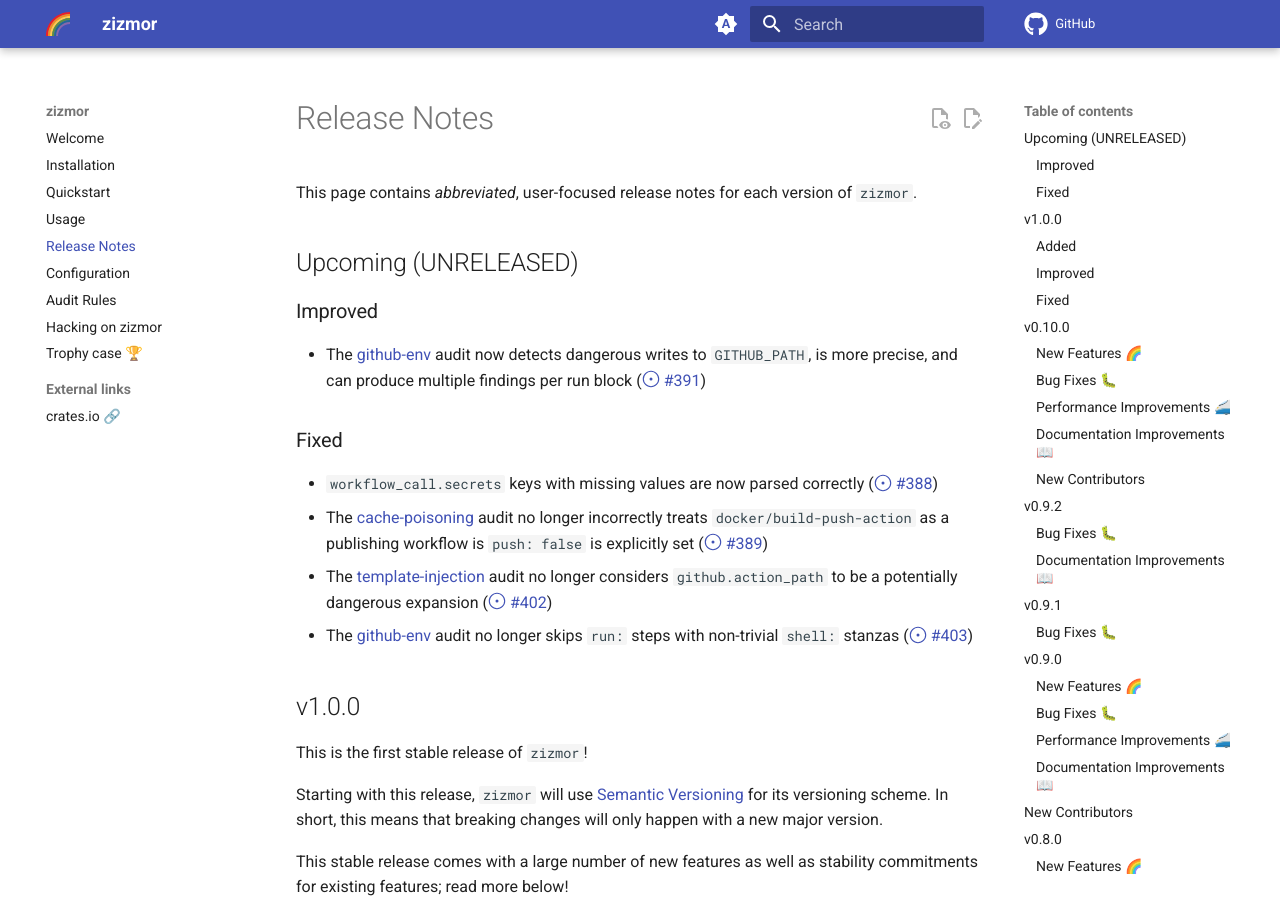
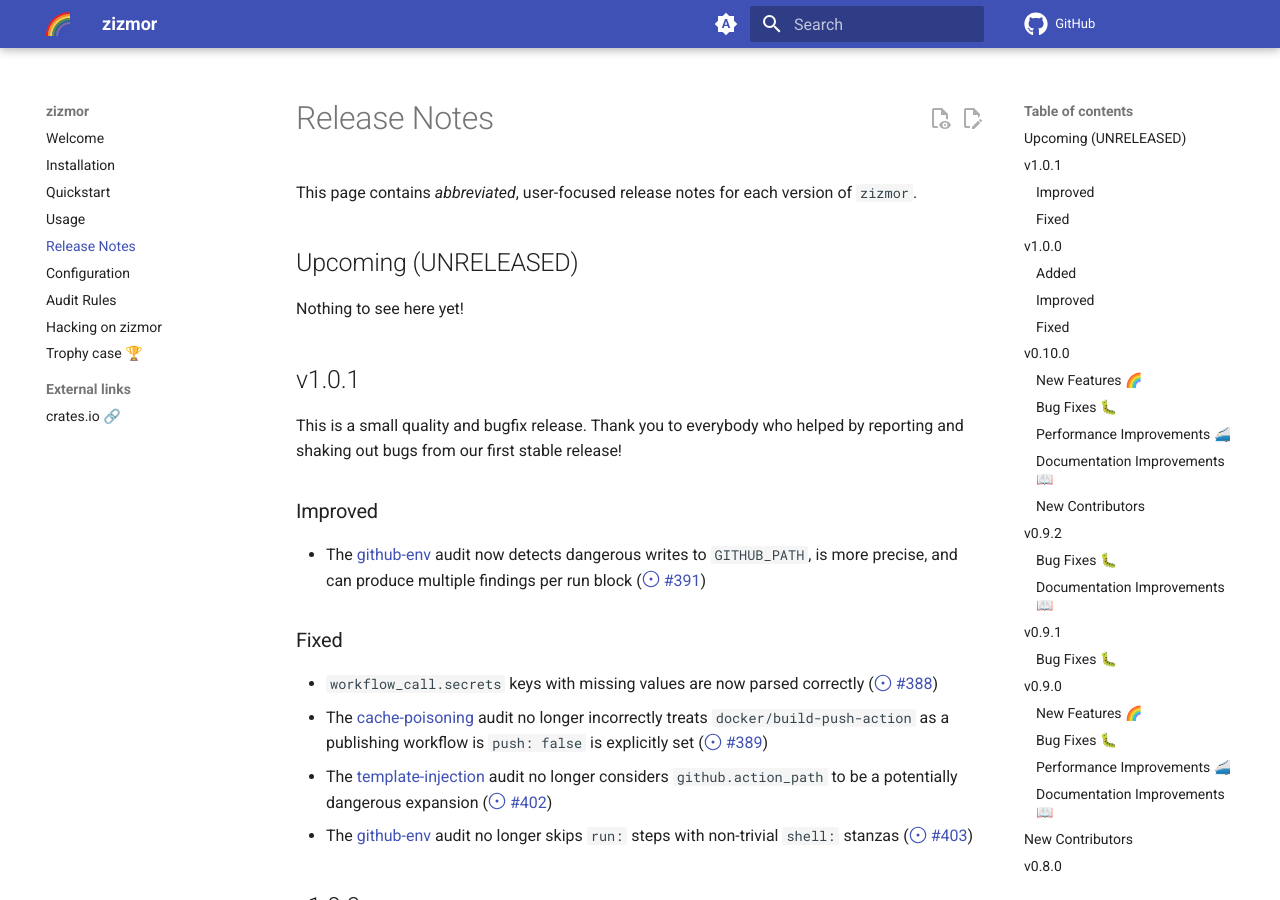
Before and after one commit to zizmorcore/zizmor, an MkDocs documentation site: the page built from docs/release-notes.md, in a window 1280 px wide and 900 px high. Built offline with MkDocs 1.6.1 and Material for MkDocs 9.7.7, drawn with Linux system fonts in a browser that asks for light colours; comment, search, counter and statistics services are not loaded.

Commit message:
chore: prep 1.0.1 (#406)

````diff
--- a/Cargo.toml
+++ b/Cargo.toml
@@ -1,7 +1,7 @@
 [package]
 name = "zizmor"
 description = "Static analysis for GitHub Actions"
-version = "1.0.0"
+version = "1.0.1"
 edition = "2021"
 repository = "https://github.com/woodruffw/zizmor"
 homepage = "https://github.com/woodruffw/zizmor"
--- a/docs/release-notes.md
+++ b/docs/release-notes.md
@@ -8,6 +8,13 @@
 of `zizmor`.
 
 ## Upcoming (UNRELEASED)
+
+Nothing to see here yet!
+
+## v1.0.1
+
+This is a small quality and bugfix release. Thank you to everybody
+who helped by reporting and shaking out bugs from our first stable release!
 
 ### Improved
 
--- a/docs/usage.md
+++ b/docs/usage.md
@@ -457,7 +457,7 @@
 
 ```yaml
 -   repo: https://github.com/woodruffw/zizmor-pre-commit
-    rev: v1.0.0 # (1)!
+    rev: v1.0.1 # (1)!
     hooks:
     - id: zizmor
 ```
````
Also changed, not shown: 1 other file.
